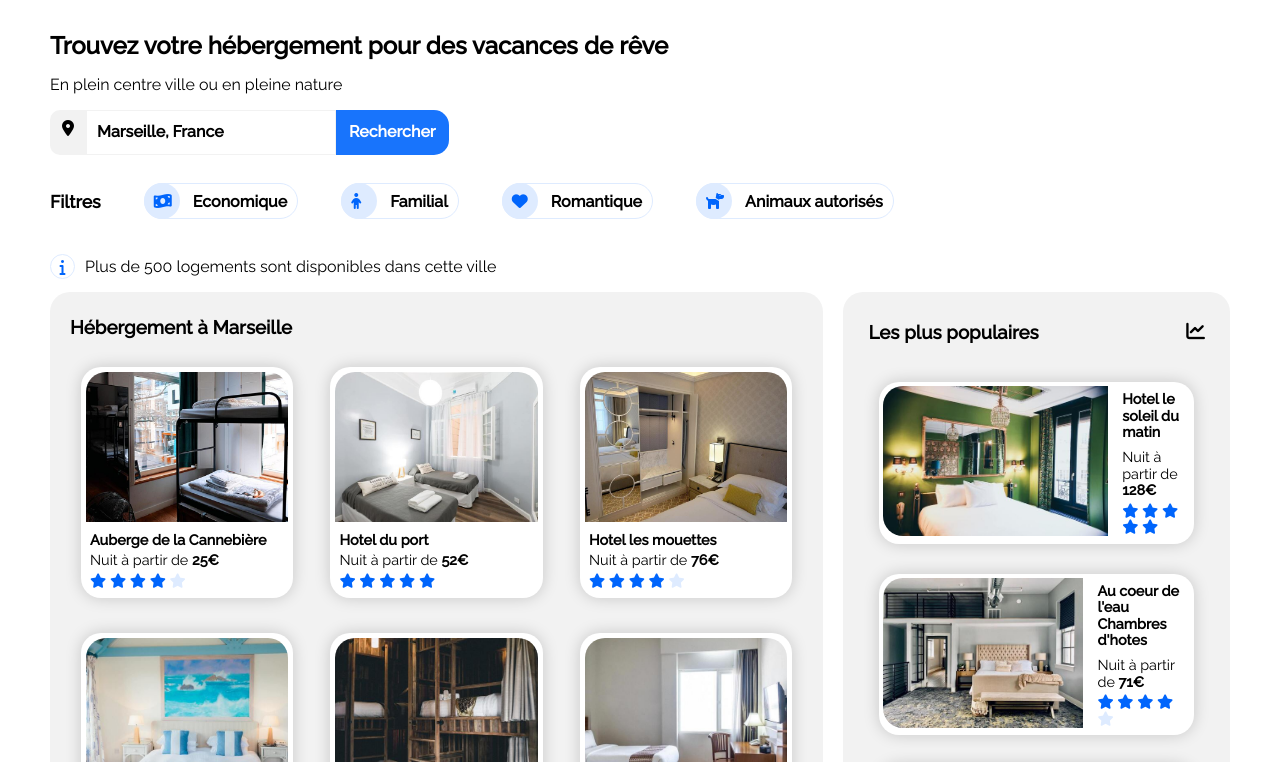
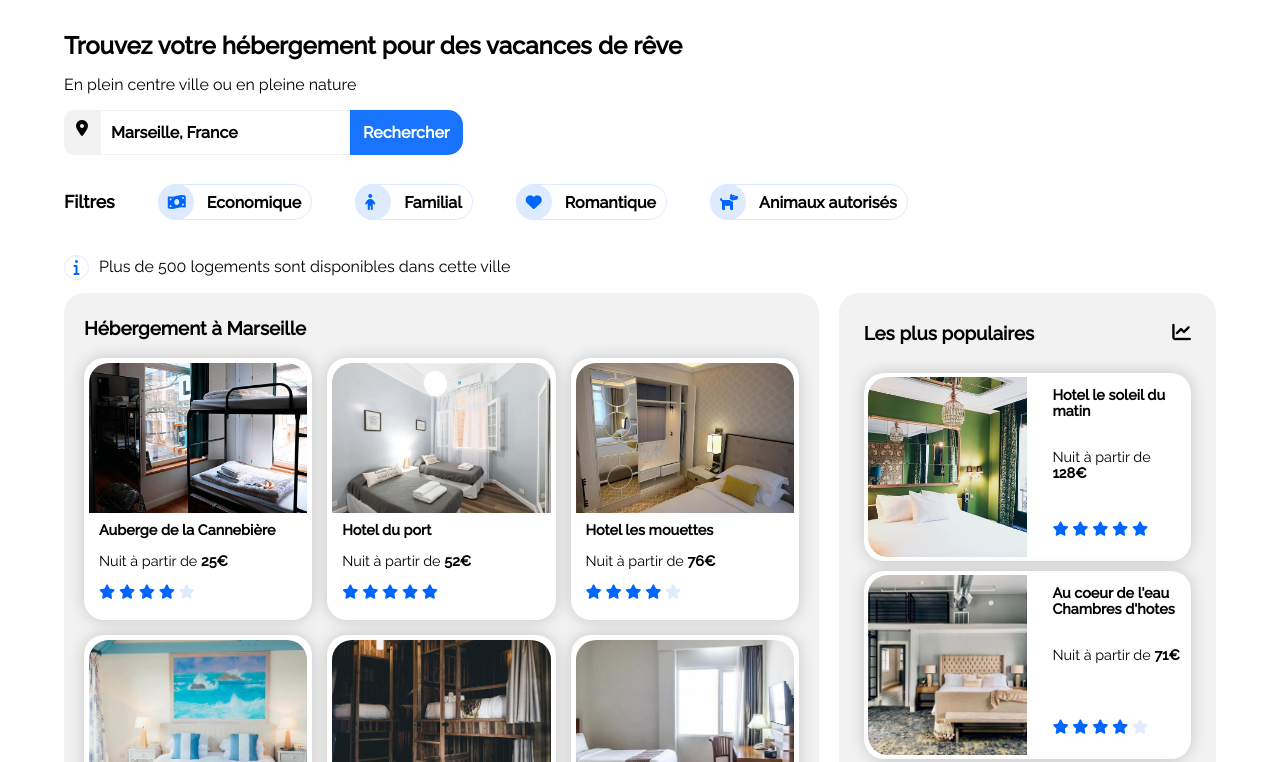
Before and after one commit to Alass-sr/Booki-, a plain HTML site: page index.html in a window 1280 px wide. Shown: the part 105-867 px from the top of the page. Drawn offline with Linux system fonts and the light colour scheme.

Commit message:
finition size

```diff
--- a/css/style.css
+++ b/css/style.css
@@ -17,7 +17,6 @@
 
 #logoBooki {
     margin-right: auto;
-    padding-left: 50px;
     width: 170px;
 }
 
@@ -68,8 +67,9 @@ nav a:hover {
 
 
 /************************************** EN TETE ********************************/
-.wrapper {
-    padding: 0 50px;
+header, main  {
+    width: 90%;
+    margin: auto;
 }
 
 h1 {
@@ -81,27 +81,35 @@ h1 {
 .search {
     display: flex;
     margin-bottom: 21px;
+    align-items: center;
+    height: 45px;
+}
+
+.search * {
+    height: 45px;
 }
 
 input {
     padding-left: 10px;
+
 }
 
 .search i {
     padding: 10px 12px;
     background-color: var(--color3);
     border-radius: 10px 0px 0 10px;
+
 }
 
 .search input {
     padding-right: 60px;
     border: 1px solid var(--color3);
     overflow: hidden;
+
 }
 
 .search input::placeholder {
     font-weight: bold;
-    font-size: 1rem;
     color: black;
     opacity: 1;
 }
@@ -137,10 +145,22 @@ input {
         display: inline;
         background-color: inherit;
     }
+    .search button {
+        border-radius: 15px 15px 15px 15px;
+        padding: 13px 5px;
+    }
     .filtre-groupe h2 {
         width: 100%;
+        margin-right: 23px;
+
     }
+
+
 }
+
+
+
+
 
 /******************************* FILTRE ****************************/
 
@@ -236,6 +256,7 @@ input {
     }
     .popular {
         order: -1;
+        min-width: 150px;
     }
 }
 
@@ -273,6 +294,9 @@ input {
     .appartements-list.popular-flex {
         flex-direction: row;
     }
+    .appartements-list > div {
+        background-color: white;
+    }
 }
 
 /****************************************** APPARTEMENTS CARD **********************/
@@ -280,7 +304,7 @@ input {
     background-color: white;
     border-radius: 20px;
     padding: 5px;
-    margin: 10px 11px;
+    /* margin: 10px 11px; */
     box-shadow: 0 0 16px #0000002e;
     flex-grow: 1;
     transition: all 0.2s;
@@ -300,13 +324,17 @@ input {
     width: 100%;
     object-fit: cover;
     object-position: center;
+
 }
 
 .appartements-card h3,
-.appartements-card p,
+.appartements-card p {
+    margin-left: 10px;
+    font-size: 0.9rem;
+}
 .popular-description p,
 .popular-description h3 {
-    margin: 4px;
+
     font-size: 0.9rem;
 }
 .blue {
@@ -322,19 +350,21 @@ input {
     display: flex;
     flex-direction: column;
 
+
 }
 
-.popular-card.appartements-card img {
-    height: 150px;
+.popular-card img {
+    height: 180px;
     border-radius: 20px 0 0 20px;
-
+    width: 50%;
     margin-right: 10px;
 }
 
 .popular-description {
     display: flex;
-    flex-basis: 100%;
+    flex-basis: 80%;
     flex-direction: column;
+    padding: 5px;
 }
 .popular-card {
     display: flex;
@@ -403,7 +433,7 @@ input {
 .groupe-list {
     display: flex;
     width: 22%;
-    height: 500px;
+
 }
 .groupe-card {
     display: flex;
@@ -542,7 +572,7 @@ input {
         justify-content: space-between;
         padding-left: 50px;
         background-color: var(--color3);
-
+        padding-bottom: 30px;
 }
 .container-footer a{
     margin: 5px;
--- a/index.html
+++ b/index.html
@@ -25,7 +25,7 @@
         </nav>
     </header>
 
-    <main class="wrapper">
+    <main>
         <h1>Trouvez votre hébergement pour des vacances de rêve</h1>
         <p>En plein centre ville ou en pleine nature</p>
 
@@ -174,7 +174,8 @@
                         <img src="./assets/images/hebergements/4_small/aw-creative-VGs8z60yT2c-unsplash.jpg"
                             alt="Au coeur de l'eau">
                         <div class="popular-description">
-                            <h3>Au coeur de l'eau Chambres d'hotes</h3>
+                            <h3>Au coeur de l'eau <br>
+                                Chambres d'hotes</h3>
                             <p>Nuit à partir de <strong>71€</strong></p>
                             <p class="stars">
                                 <i class="fas fa-star blue"></i>
```
